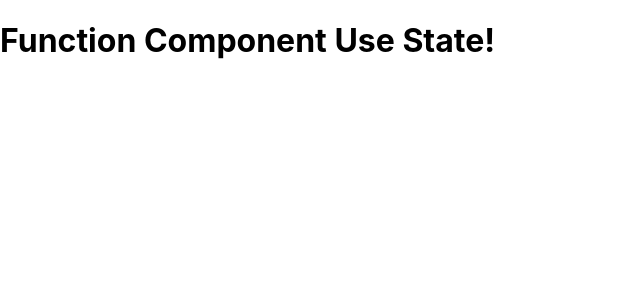
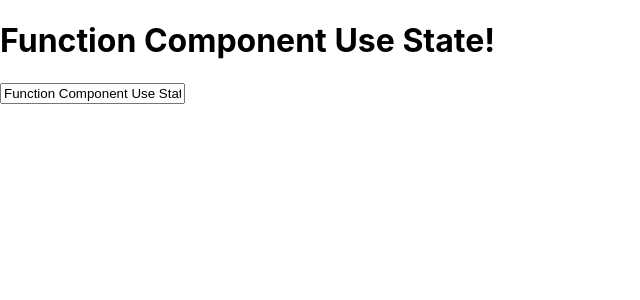
Before and after one commit to anneraev/InnerventionRedux, a React (Create React App) app: page / in a window 1280 px wide. Shown: the top 300 px of the page, without its empty margins (0-640 px from the left). Built offline with nearby package versions, Linux system fonts and the light colour scheme.

Commit message:
set state working

```diff
--- a/src/Headline/Headline.js
+++ b/src/Headline/Headline.js
@@ -4,10 +4,24 @@ import React, {useState} from 'react';
 //     return <h1>{value}</h1>;
 // };
 
+// const Headline = () => {
+//     const [greeting, setGreeting] = useState('Function Component Use State!')
+
+//     return <h1>{greeting}</h1>
+// };
+
 const Headline = () => {
     const [greeting, setGreeting] = useState('Function Component Use State!')
 
-    return <h1>{greeting}</h1>
+    return (
+        <div>
+            <h1>{greeting}</h1>
+
+            <input type="text" value={greeting} onChange={event => setGreeting(event.target.value)}
+            />
+        </div>
+    );
 };
 
+
 export default Headline;
```
